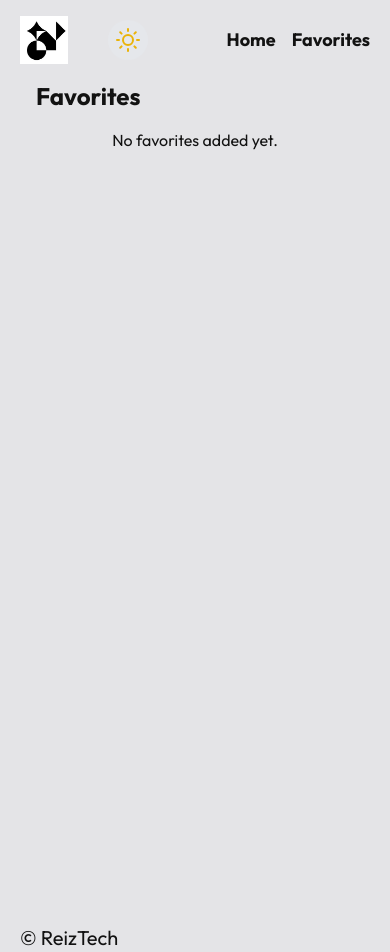
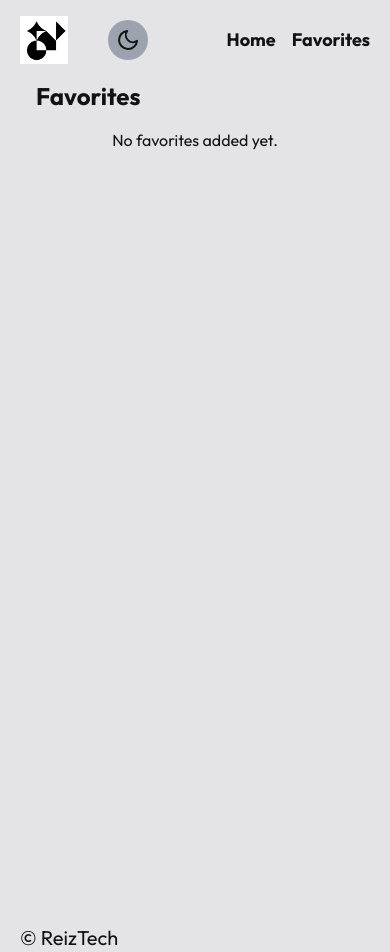
Before and after one commit to DanielCikora/reiz-tech-movies, a Next.js app: page /favorites in a window 390 px wide. Built offline with nearby package versions, Linux system fonts and the light colour scheme.

Commit message:
Responsive Done, DarkMode Bug Fixes, GSAP Remains.

```diff
--- a/src/app/page.tsx
+++ b/src/app/page.tsx
@@ -1,7 +1,7 @@
 import Movies from "@/components/movies/Movies";
 import type { Metadata } from "next";
 export const metadata: Metadata = {
-  title: "Reiz Tech Movies App",
+  title: "Reiz Tech Movies",
   description:
     "Reiz Tech Movies App - Internship Task developed by Daniel Cikora",
   icons: "/images/reiz-tech-logo.png",
--- a/src/components/header/Header.tsx
+++ b/src/components/header/Header.tsx
@@ -6,6 +6,7 @@ import { toggleDarkMode } from "@/store/slices/darkModeSlice";
 import { RootState } from "@/store/store";
 import DarkModeButton from "../ui/DarkModeButton";
 import { HeaderLinksDataTypes } from "@/types";
+
 const Header = () => {
   const dispatch = useDispatch();
   const isDarkMode = useSelector(
@@ -13,12 +14,25 @@ const Header = () => {
   );
 
   useEffect(() => {
+    // Check if the user has already toggled the theme
+    const prefersDarkScheme = window.matchMedia(
+      "(prefers-color-scheme: dark)"
+    ).matches;
+
+    // Apply the system's dark mode if no custom preference is set
+    if (isDarkMode === null) {
+      if (prefersDarkScheme) {
+        dispatch(toggleDarkMode());
+      }
+    }
+
+    // Sync the body class with the state
     if (isDarkMode) {
       document.body.classList.add("dark");
     } else {
       document.body.classList.remove("dark");
     }
-  }, [isDarkMode]);
+  }, [isDarkMode, dispatch]);
 
   const handleDarkModeToggle = () => {
     dispatch(toggleDarkMode());
@@ -28,6 +42,7 @@ const Header = () => {
     { id: 0, text: "Home", href: "/" },
     { id: 1, text: "Favorites", href: "/favorites" },
   ];
+
   return (
     <header className='header sm:py-8 py-4 dark:bg-dark dark:text-muted bg-offWhite text-dark'>
       <div className='wrapper'>
@@ -64,4 +79,5 @@ const Header = () => {
     </header>
   );
 };
+
 export default Header;
--- a/src/components/movies/Movies.tsx
+++ b/src/components/movies/Movies.tsx
@@ -186,7 +186,7 @@ const Movies = () => {
   return (
     <section className='movies min-h-dvh'>
       <div className='wrapper'>
-        <section className='filtering-section py-10 flex md:flex-row flex-col md:items-center gap-4'>
+        <section className='filtering-section py-10 flex md:flex-row flex-col sm:items-center gap-4'>
           <Sorting sortType={sortType} onChange={handleSortChange} />
           <Filters
             genres={genres}
--- a/src/components/ui/DarkModeButton.tsx
+++ b/src/components/ui/DarkModeButton.tsx
@@ -6,9 +6,9 @@ const DarkModeButton: React.FC<DarkModeButtonDataTypes> = ({
   return (
     <button
       onClick={handleDarkModeToggle}
-      className='p-2 rounded-full bg-gray-200 dark:bg-gray-800 flex items-center justify-center'
+      className='p-2 rounded-full bg-gray-400 dark:bg-gray-700 flex items-center justify-center'
     >
-      {!isDarkMode && (
+      {isDarkMode && (
         <svg
           xmlns='http://www.w3.org/2000/svg'
           width='24'
@@ -25,7 +25,7 @@ const DarkModeButton: React.FC<DarkModeButtonDataTypes> = ({
           <path d='M12 1v2M12 21v2M4.2 4.2l1.4 1.4M18.4 18.4l1.4 1.4M1 12h2M21 12h2M4.2 19.8l1.4-1.4M18.4 5.6l1.4-1.4' />
         </svg>
       )}
-      {isDarkMode && (
+      {!isDarkMode && (
         <svg
           xmlns='http://www.w3.org/2000/svg'
           width='24'
@@ -36,7 +36,7 @@ const DarkModeButton: React.FC<DarkModeButtonDataTypes> = ({
           strokeWidth='2'
           strokeLinecap='round'
           strokeLinejoin='round'
-          className='text-gray-200'
+          className='text-black-500'
         >
           <path d='M21 12.79A9 9 0 1 1 11.21 3 7 7 0 0 0 21 12.79z'></path>
         </svg>
```
